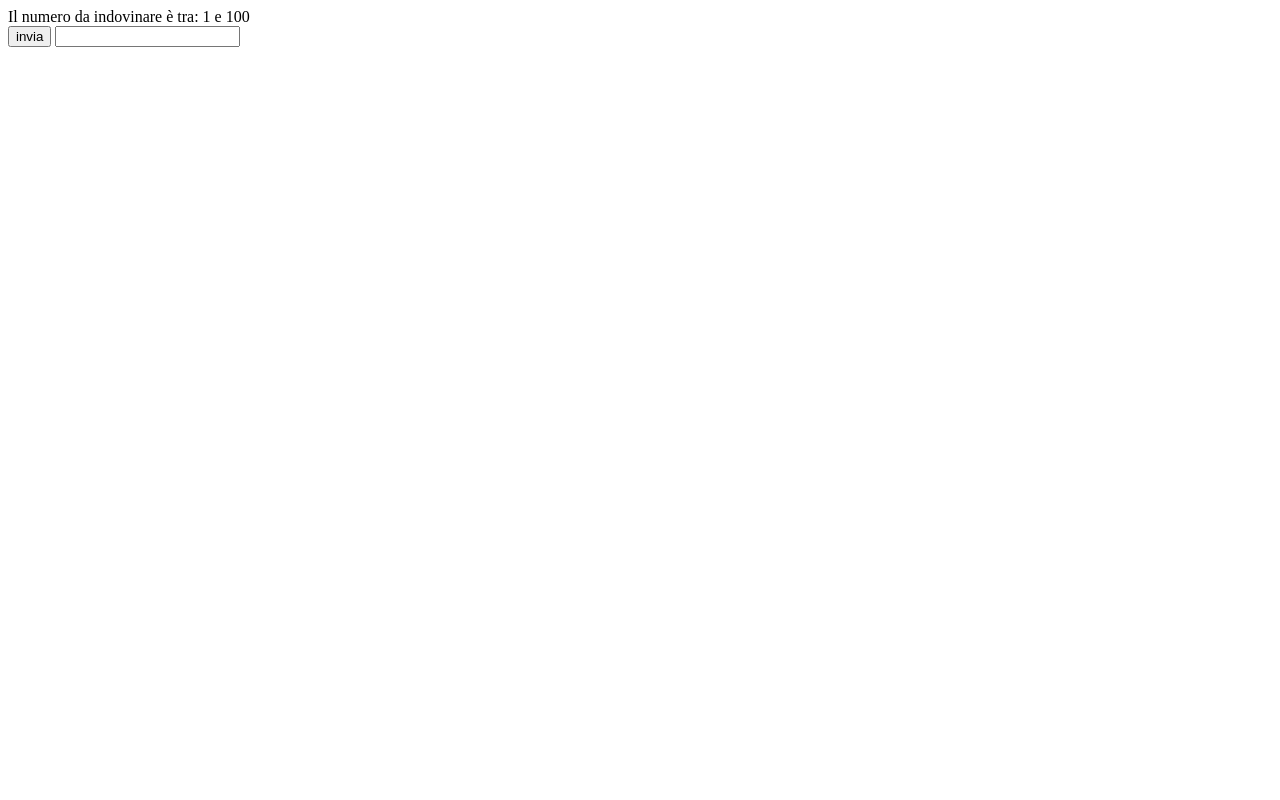
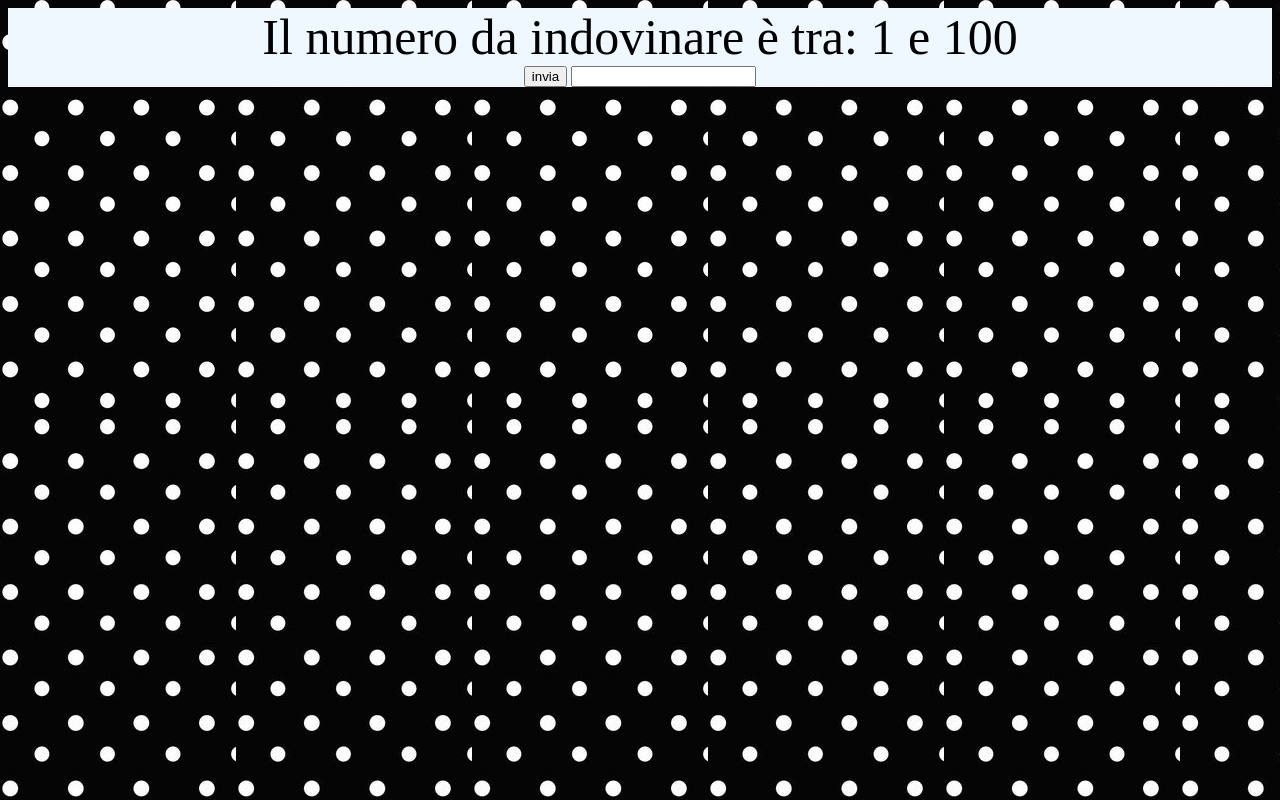
Before and after one commit to xiaoooom/Guess-Number---Websocket, a website: page index.html in a window 1280 px wide. Drawn offline with Linux system fonts and the light colour scheme.

Commit message:
Add files via upload

```diff
--- a/index.html
+++ b/index.html
@@ -13,14 +13,28 @@
             width: 200px;
             border: 1px solid #000;
         }*/
+        body{
+            background-image: url(img2.jpg)
+        }
+        #mainDiv{
+            vertical-align: middle;
+            background-color: aliceblue;
+            text-align: center;
+        }
+
+        #div_mostraNumero{
+            font-size: 50px;
+        }
 
     </style>
 </head>
 <body>
-    <div id="div_mostraNumero"></div>
-    <button id="btn_invia">invia</button>
-    <input type="text" id="input_messaggi">
-    <div id="div_mostra"></div>
+    <div id="mainDiv">
+        <div id="div_mostraNumero"></div>
+        <button id="btn_invia">invia</button>
+        <input type="text" id="input_messaggi">
+        <div id="div_mostra"></div>
+    </div>
 
     <script type="text/javascript" src="client.js"></script>
 
```
Also changed, not shown: img2.jpg (added).
